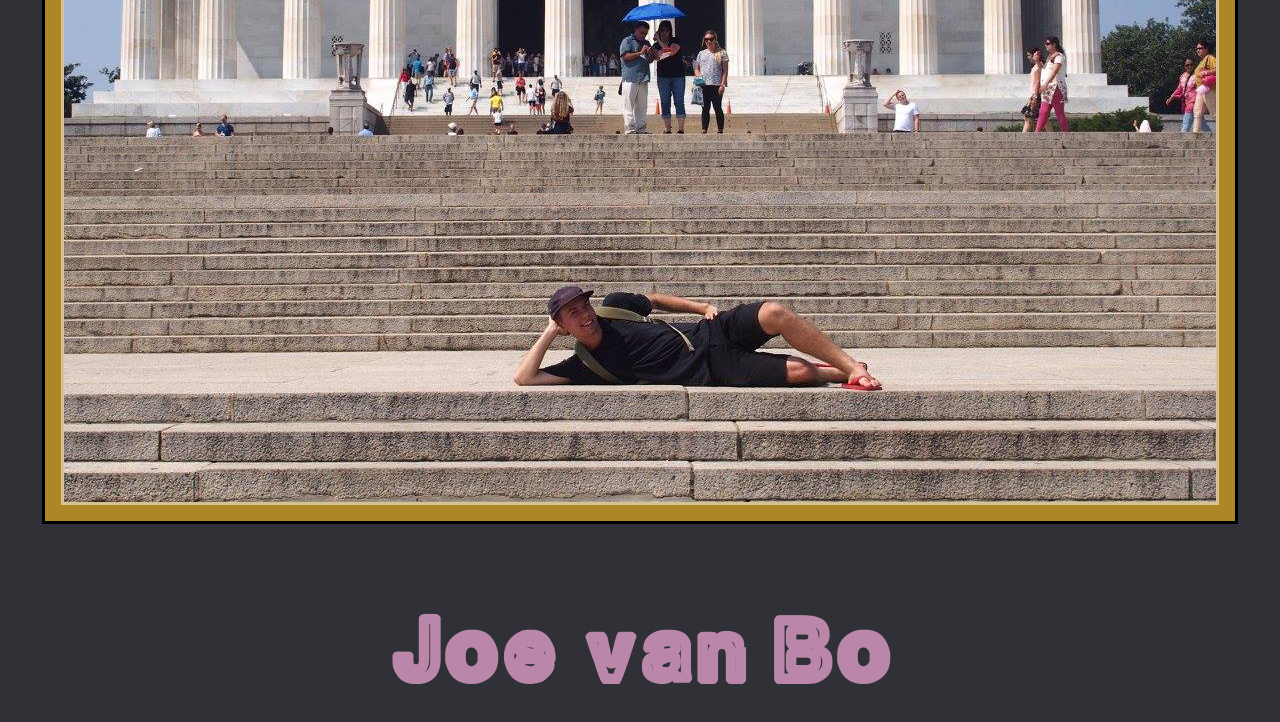
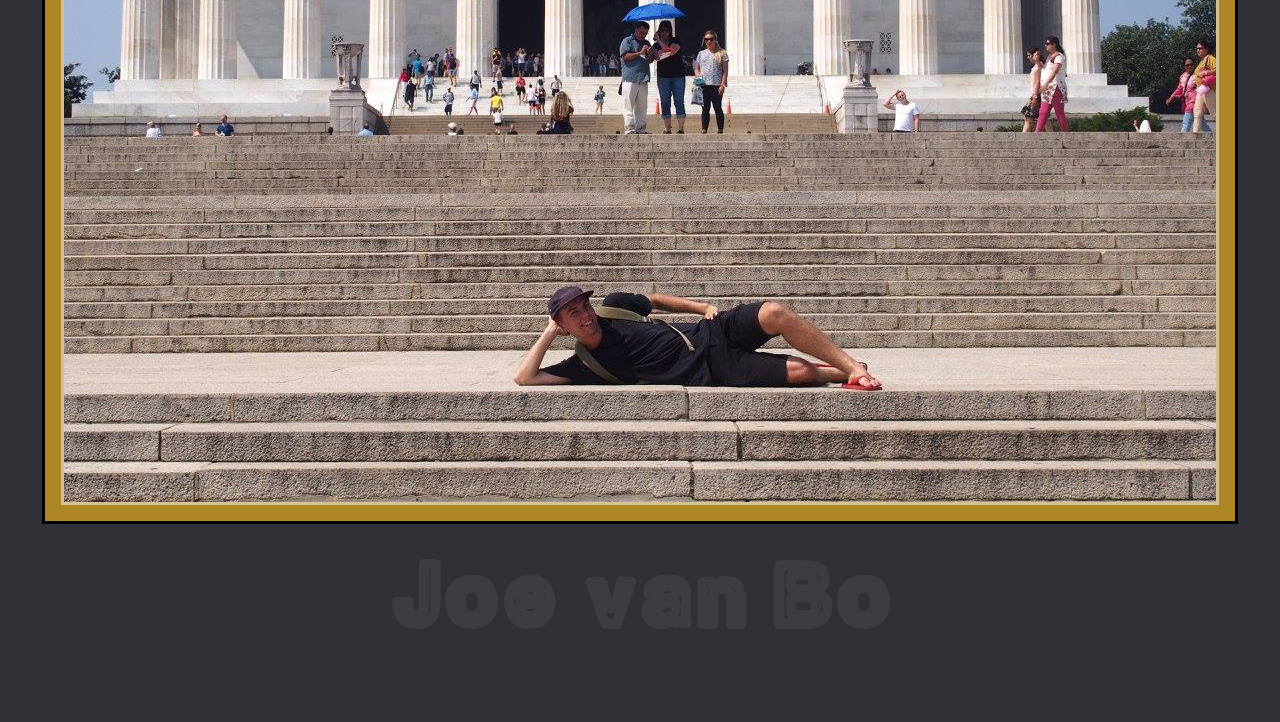
Before and after one commit to JosephJvB/old-site, a plain HTML site: page index.html in a window 1280 px wide. Both pictures are taken after a click on the element "Joe van Bo". Drawn offline with Linux system fonts and the light colour scheme.

Commit message:
small changes: raj kumar are you reading this?

```diff
--- a/index.js
+++ b/index.js
@@ -1,6 +1,10 @@
 // neon sign interval functions
 // function name = name
 // function interval = name + 'er'
+
+// todo: random letter flicker effect
+// set delay and colours as constants here
+
 const TXT = document.querySelector('div[id=main]>h1');
 
 let tickers = []
@@ -20,7 +24,7 @@ function blink () {
     let i = 0
     TXT.style.color = '#f442bc'
     window.blinker = setInterval(() => {
-      TXT.style.color = i % 2 ? '#f442bc' : '#ba87aa'
+      TXT.style.color = i % 2 ? '#f442bc' : 'rgb(59, 61, 66)'
       i++
     }, 900)
     tickers.push('blink')
@@ -37,7 +41,7 @@ function wave () {
       window.waver = 0
       TXT.innerHTML = 'Joe van Bo'
       setTimeout(() => TXT.style.color = 'goldenrod', 600)
-      setTimeout(() => TXT.style.color = 'black', 1800)
+      setTimeout(() => TXT.style.color = 'rgb(59, 61, 66)', 1800)
       setTimeout(blink, 2400)
       return
     }
--- a/main.css
+++ b/main.css
@@ -41,7 +41,7 @@ body {
 }
 
 #main {
-  margin-top: 75px;
+  margin-top: 20px;
   text-align: center;
   font-size: 3rem;
 }
@@ -49,6 +49,7 @@ body {
 #main > h1 {
   font-family: white-outline;
   cursor: pointer;
+  color: rgb(59, 61, 66);
 }
 
 /* i[class^=fa] {
```
